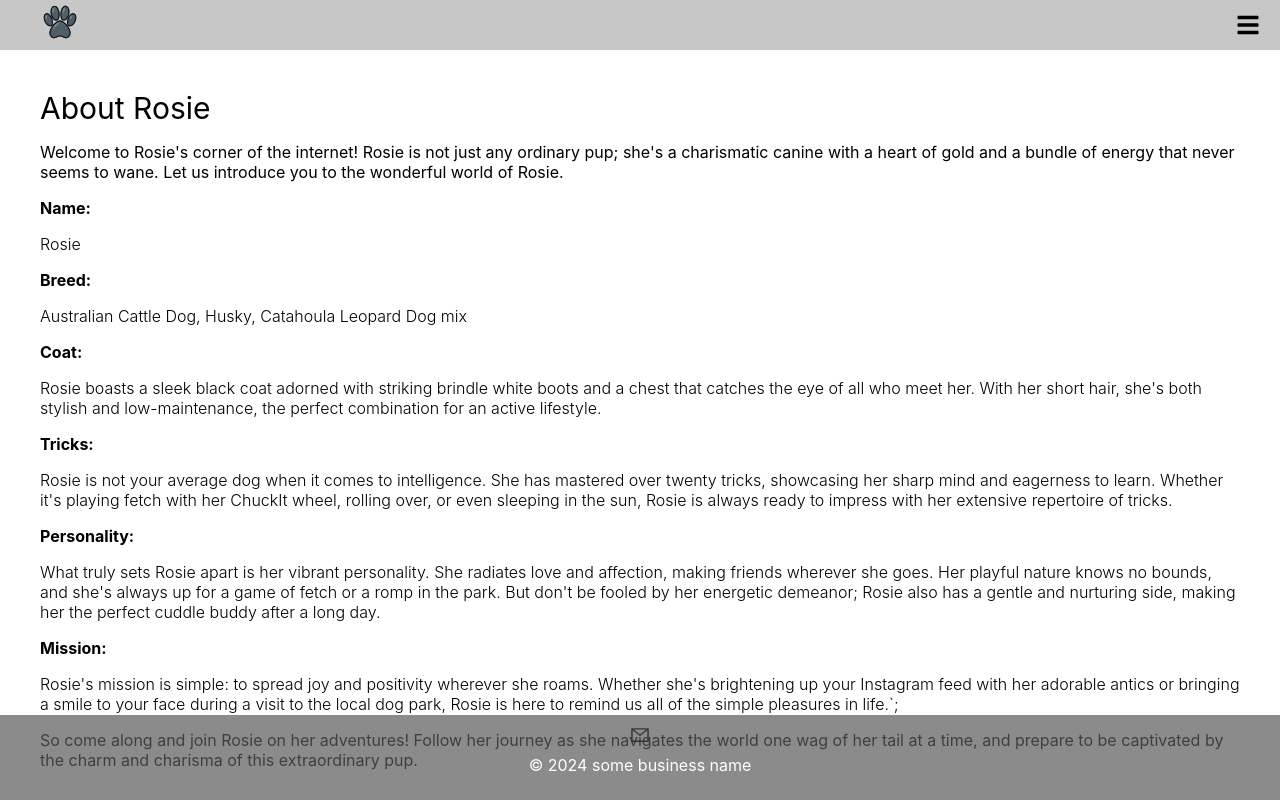
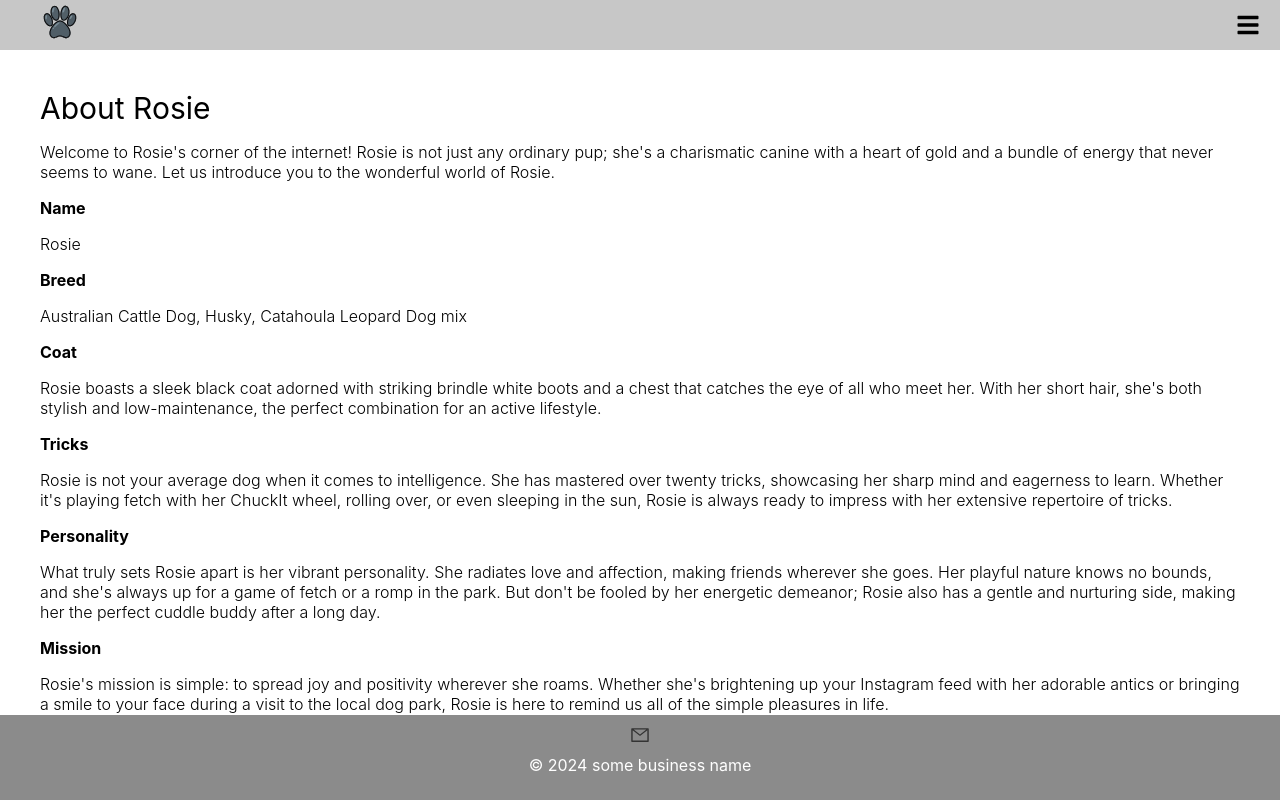
Before and after one commit to elijahsamuels/rosie, a React (Create React App) app: page /about in a window 1280 px wide. Built offline with nearby package versions, Linux system fonts and the light colour scheme.

Commit message:
slight refactor of About

```diff
--- /dev/null
+++ b/src/components/About/aboutRosie.js
@@ -0,0 +1,36 @@
+export const aboutRosie = {
+	intro: {
+		title: null,
+    paragraph:
+		"Welcome to Rosie's corner of the internet! Rosie is not just any ordinary pup; she's a charismatic canine with a heart of gold and a bundle of energy that never seems to wane. Let us introduce you to the wonderful world of Rosie.",
+  },
+	name: {
+		title: "Name",
+		paragraph:
+			"Rosie",
+	},
+  breed: {
+    title: "Breed",
+    paragraph: "Australian Cattle Dog, Husky, Catahoula Leopard Dog mix",
+  },
+  coat: {
+    title: "Coat",
+    paragraph:
+      "Rosie boasts a sleek black coat adorned with striking brindle white boots and a chest that catches the eye of all who meet her. With her short hair, she's both stylish and low-maintenance, the perfect combination for an active lifestyle.",
+  },
+  tricks: {
+    title: "Tricks",
+    paragraph:
+      "Rosie is not your average dog when it comes to intelligence. She has mastered over twenty tricks, showcasing her sharp mind and eagerness to learn. Whether it's playing fetch with her ChuckIt wheel, rolling over, or even sleeping in the sun, Rosie is always ready to impress with her extensive repertoire of tricks.",
+  },
+  personality: {
+    title: "Personality",
+    paragraph:
+      "What truly sets Rosie apart is her vibrant personality. She radiates love and affection, making friends wherever she goes. Her playful nature knows no bounds, and she's always up for a game of fetch or a romp in the park. But don't be fooled by her energetic demeanor; Rosie also has a gentle and nurturing side, making her the perfect cuddle buddy after a long day.",
+  },
+  mission: {
+    title: "Mission",
+    paragraph:
+      "Rosie's mission is simple: to spread joy and positivity wherever she roams. Whether she's brightening up your Instagram feed with her adorable antics or bringing a smile to your face during a visit to the local dog park, Rosie is here to remind us all of the simple pleasures in life.",
+  },
+}
--- a/src/components/About/index.jsx
+++ b/src/components/About/index.jsx
@@ -1,58 +1,31 @@
 import React from "react";
 import "./styles.css";
+import {aboutRosie} from  "./aboutRosie";
 
-const introParagraph = `Welcome to Rosie's corner of the internet! Rosie is not just any ordinary pup; she's a charismatic canine with a heart of gold and a bundle of energy that never seems to wane. Let us introduce you to the wonderful world of Rosie.`;
+const AboutSubject = () => {
+  const sections = [];
+  for (const entry in aboutRosie) {
+    const section = aboutRosie[entry];
+    const { title, paragraph } = section;
 
-const closingParagraph = `So come along and join Rosie on her adventures! Follow her journey as she navigates the world one wag of her tail at a time, and prepare to be captivated by the charm and charisma of this extraordinary pup.`;
+    sections.push(
+      <section className="section" key={title}>
+				{title && (
+					<p className={"subtitle"}>{title}</p>
+				)}
+        <p className={"paragraph"}>{paragraph}</p>
+      </section>
+    );
+  }
 
-// const aboutRosie = `
+  return sections;
+};
 
 const About = () => {
   return (
     <div className="container">
       <div className="title">About Rosie</div>
-      <p>{introParagraph}</p>
-      <section className="something">
-        <p className={"subtitle"}>Name: </p>
-        <p className={"paragraph"}>Rosie</p>
-      </section>
-
-      <section className="something">
-        <p className={"subtitle"}>Breed: </p>
-        <p className={"paragraph"}>
-          Australian Cattle Dog, Husky, Catahoula Leopard Dog mix
-        </p>
-      </section>
-
-      <section className="something">
-        <p className={"subtitle"}>Coat: </p>
-        <p className={"paragraph"}>
-				Rosie boasts a sleek black coat adorned with striking brindle white boots and a chest that catches the eye of all who meet her. With her short hair, she's both stylish and low-maintenance, the perfect combination for an active lifestyle.
-        </p>
-      </section>
-
-      <section className="something">
-        <p className={"subtitle"}>Tricks: </p>
-        <p className={"paragraph"}>
-				Rosie is not your average dog when it comes to intelligence. She has mastered over twenty tricks, showcasing her sharp mind and eagerness to learn. Whether it's playing fetch with her ChuckIt wheel, rolling over, or even sleeping in the sun, Rosie is always ready to impress with her extensive repertoire of tricks.
-        </p>
-      </section>
-
-      <section className="something">
-        <p className={"subtitle"}>Personality: </p>
-        <p className={"paragraph"}>
-				What truly sets Rosie apart is her vibrant personality. She radiates love and affection, making friends wherever she goes. Her playful nature knows no bounds, and she's always up for a game of fetch or a romp in the park. But don't be fooled by her energetic demeanor; Rosie also has a gentle and nurturing side, making her the perfect cuddle buddy after a long day.
-        </p>
-      </section>
-
-      <section className="something">
-        <p className={"subtitle"}>Mission: </p>
-        <p className={"paragraph"}>
-				Rosie's mission is simple: to spread joy and positivity wherever she roams. Whether she's brightening up your Instagram feed with her adorable antics or bringing a smile to your face during a visit to the local dog park, Rosie is here to remind us all of the simple pleasures in life.`;
-        </p>
-      </section>
-
-      <p>{closingParagraph}</p>
+      <AboutSubject />
     </div>
   );
 };
--- a/src/components/About/styles.css
+++ b/src/components/About/styles.css
@@ -14,6 +14,6 @@
   font-weight: 300;
 }
 
-.something {
+.section {
   margin-top: 10px
 }
```
